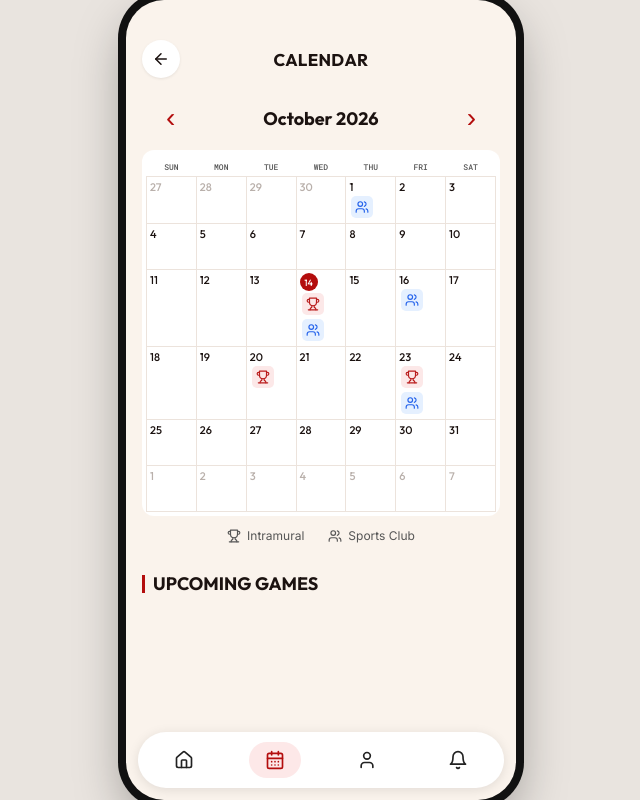
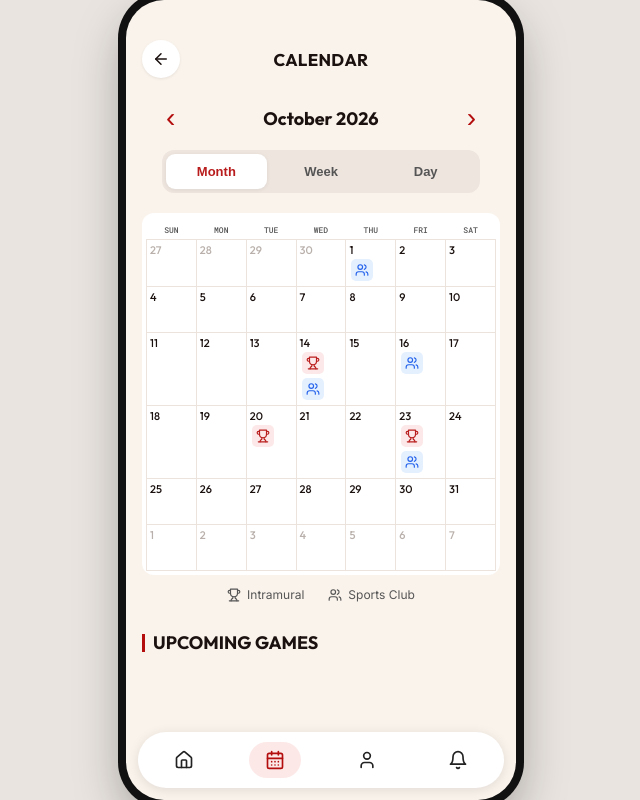
Before and after one commit to maitreyipurandare/TeamUp, a React (Vite) app: page / in a window 1280 px wide. Both pictures are taken after a click on the link "View All". Shown: the whole page, without its empty margins (319-959 px from the left). Built offline with nearby package versions, Linux system fonts and the light colour scheme.

Commit message:
added week and day view

```diff
--- a/src/App.css
+++ b/src/App.css
@@ -637,6 +637,107 @@ h3 {
   background: #e5f0ff;
   color: #2563eb;
 }
+
+/* Month / Week / Day buttons */
+.calendar-view-toggle {
+  display: flex;
+  gap: 4px;
+  margin: 12px 20px 20px;
+  padding: 4px;
+  background: #eee5df;
+  border-radius: 12px;
+}
+
+.calendar-view-toggle button {
+  flex: 1;
+  padding: 10px;
+  border: none;
+  border-radius: 9px;
+  background: transparent;
+  color: #555;
+  font-size: 13px;
+  font-weight: 600;
+  cursor: pointer;
+}
+
+.calendar-view-toggle button.active {
+  background: white;
+  color: #b91c1c;
+  box-shadow: 0 1px 4px #00000012;
+}
+
+/* Week view */
+.calendar-week {
+  display: grid;
+  grid-template-columns: repeat(7, minmax(0, 1fr));
+  gap: 3px;
+  margin: 12px 20px;
+}
+
+.calendar-week-day {
+  display: flex;
+  flex-direction: column;
+  align-items: center;
+  gap: 7px;
+  min-width: 0;
+  min-height: 110px;
+  padding: 8px 2px;
+  border: 1px solid #e8ddd6;
+  border-radius: 7px;
+  background: white;
+  cursor: pointer;
+}
+
+.calendar-week-day small {
+  font-size: 10px;
+  color: #777;
+}
+
+.calendar-week-day b {
+  font-size: 14px;
+}
+
+.calendar-week-day.selected {
+  background: #fff0f0;
+  border-color: #b91c1c;
+}
+
+.calendar-week-day .calendar-event-icons {
+  display: flex;
+  flex-wrap: wrap;
+  justify-content: center;
+  gap: 3px;
+  margin-top: 4px;
+}
+
+/* Day view */
+.calendar-day {
+  margin: 16px 20px;
+  padding: 20px;
+  background: white;
+  border: 1px solid #e8ddd6;
+  border-radius: 12px;
+}
+
+.calendar-day h3 {
+  margin: 0 0 16px;
+  font-size: 18px;
+}
+
+.calendar-day-summary {
+  display: flex;
+  align-items: center;
+  gap: 12px;
+  font-size: 13px;
+  color: #555;
+}
+
+.calendar-day-summary .calendar-event-icons {
+  display: flex;
+  gap: 6px;
+  margin: 0;
+}
+
 .calendar-legend {
   display: flex;
   justify-content: center;
--- a/src/screens.jsx
+++ b/src/screens.jsx
@@ -572,49 +572,119 @@ export function Waiver({ ctx }) {
 export function Calendar({ ctx }) {
   const { sel } = ctx.S;
 
-  // Start in October 2026 to match your existing events
-  const [currentMonth, setCurrentMonth] = useState(new Date(2026, 9, 1));
+  const [view, setView] = useState("month");
+  const [currentDate, setCurrentDate] = useState(new Date(2026, 9, sel || 14));
 
-  const year = currentMonth.getFullYear();
-  const month = currentMonth.getMonth();
+  const year = currentDate.getFullYear();
+  const month = currentDate.getMonth();
 
-  const monthLabel = currentMonth.toLocaleDateString("en-US", {
-    month: "long",
-    year: "numeric",
+  const selectedDate = sel ? new Date(year, month, sel) : null;
+
+  const formatDate = (date, options) =>
+    date.toLocaleDateString("en-US", options);
+
+  const selectDate = (date) => {
+    setCurrentDate(
+      new Date(date.getFullYear(), date.getMonth(), date.getDate())
+    );
+    ctx.set({ sel: date.getDate() });
+  };
+
+  const changePeriod = (offset) => {
+    const next = new Date(currentDate);
+
+    if (view === "month") {
+      next.setDate(1);
+      next.setMonth(next.getMonth() + offset);
+      setCurrentDate(next);
+      ctx.set({ sel: null });
+    } else {
+      next.setDate(next.getDate() + (view === "week" ? offset * 7 : offset));
+      selectDate(next);
+    }
+  };
+
+  const getGamesForDate = (date) => {
+    if (date.getFullYear() !== 2026 || date.getMonth() !== 9) {
+      return [];
+    }
+
+    const day = date.getDate();
+
+    return [EVENTS[day], EXTRA_GAMES[day]].filter(Boolean);
+  };
+
+  const games = selectedDate ? getGamesForDate(selectedDate) : [];
+
+  const firstDay = new Date(year, month, 1).getDay();
+  const daysInMonth = new Date(year, month + 1, 0).getDate();
+
+  const monthDays = Array.from({ length: 42 }, (_, i) => {
+    const date = new Date(year, month, i - firstDay + 1);
+
+    return {
+      date,
+      other: date.getMonth() !== month,
+    };
   });
 
-  const changeMonth = (offset) => {
-    setCurrentMonth(new Date(year, month + offset, 1));
-    ctx.set({ sel: null });
-  };
+  const monthWeeks = Array.from({ length: 6 }, (_, i) =>
+    monthDays.slice(i * 7, i * 7 + 7)
+  );
 
-  // Generate calendar dates dynamically
-  const firstDay = new Date(year, month, 1).getDay();
-  const daysInMonth = new Date(year, month + 1, 0).getDate();
-  const daysInPrevMonth = new Date(year, month, 0).getDate();
+  const weekStart = new Date(currentDate);
+  weekStart.setDate(currentDate.getDate() - currentDate.getDay());
 
-  const days = Array.from({ length: 42 }, (_, i) => {
-    const day = i - firstDay + 1;
-
-    if (day < 1) {
-      return { d: daysInPrevMonth + day, other: true };
-    }
-
-    if (day > daysInMonth) {
-      return { d: day - daysInMonth, other: true };
-    }
-
-    return { d: day, other: false };
+  const weekDays = Array.from({ length: 7 }, (_, i) => {
+    const date = new Date(weekStart);
+    date.setDate(weekStart.getDate() + i);
+    return date;
   });
 
-  const weeks = Array.from({ length: 6 }, (_, r) =>
-    days.slice(r * 7, r * 7 + 7)
+  const isSelected = (date) =>
+    selectedDate &&
+    date.getFullYear() === selectedDate.getFullYear() &&
+    date.getMonth() === selectedDate.getMonth() &&
+    date.getDate() === selectedDate.getDate();
+
+  const renderEventIcons = (date) => (
+    <div className="calendar-event-icons">
+      {getGamesForDate(date).map((game, index) => (
+        <span
+          key={index}
+          className={`ev-icon ${
+            game.type === "club" ? "club-event" : "intramural"
+          }`}
+          title={`${game.g} (${
+            game.type === "club" ? "Sports Club" : "Intramural"
+          })`}
+        >
+          <Icon name={game.type === "club" ? "users" : "trophy"} size={14} />
+        </span>
+      ))}
+    </div>
   );
 
-  // Existing events are for October 2026
-  const isEventMonth = year === 2026 && month === 9;
-  const games =
-    isEventMonth && sel ? [EVENTS[sel], EXTRA_GAMES[sel]].filter(Boolean) : [];
+  const periodLabel =
+    view === "month"
+      ? formatDate(currentDate, {
+          month: "long",
+          year: "numeric",
+        })
+      : view === "week"
+      ? `${formatDate(weekDays[0], {
+          month: "short",
+          day: "numeric",
+        })} – ${formatDate(weekDays[6], {
+          month: "short",
+          day: "numeric",
+          year: "numeric",
+        })}`
+      : formatDate(currentDate, {
+          month: "long",
+          day: "numeric",
+          year: "numeric",
+        });
 
   return (
     <>
@@ -622,100 +692,143 @@ export function Calendar({ ctx }) {
         <TopBar title="Calendar" onBack={() => ctx.root("home")} />
       </div>
 
+      {/* Navigation */}
       <div className="month-nav">
         <button
           type="button"
-          onClick={() => changeMonth(-1)}
-          aria-label="Previous month"
+          onClick={() => changePeriod(-1)}
+          aria-label={`Previous ${view}`}
         >
           ‹
         </button>
 
-        <h3>{monthLabel}</h3>
+        <h3>{periodLabel}</h3>
 
         <button
           type="button"
-          onClick={() => changeMonth(1)}
-          aria-label="Next month"
+          onClick={() => changePeriod(1)}
+          aria-label={`Next ${view}`}
         >
           ›
         </button>
       </div>
 
-      <div className="cal">
-        <table>
-          <thead>
-            <tr>
-              {"SUN MON TUE WED THU FRI SAT".split(" ").map((d) => (
-                <th key={d}>{d}</th>
-              ))}
-            </tr>
-          </thead>
-          <tbody>
-            {weeks.map((w, r) => (
-              <tr key={r}>
-                {w.map(({ d, other }, i) => {
-                  const dayGames =
-                    !other && isEventMonth
-                      ? [EVENTS[d], EXTRA_GAMES[d]].filter(Boolean)
-                      : [];
+      {/* View buttons - the ONLY way to change views */}
+      <div className="calendar-view-toggle">
+        {["month", "week", "day"].map((option) => (
+          <button
+            key={option}
+            type="button"
+            className={view === option ? "active" : ""}
+            onClick={() => {
+              if (option !== "month" && !sel) {
+                ctx.set({ sel: currentDate.getDate() });
+              }
+              setView(option);
+            }}
+          >
+            {option.charAt(0).toUpperCase() + option.slice(1)}
+          </button>
+        ))}
+      </div>
 
-                  const cls = [
-                    other && "o",
-                    !other && isEventMonth && d === 14 && "t",
-                    !other && sel === d && "sel",
-                  ]
-                    .filter(Boolean)
-                    .join(" ");
+      {/* MONTH VIEW */}
+      {view === "month" && (
+        <div className="cal">
+          <table>
+            <thead>
+              <tr>
+                {["SUN", "MON", "TUE", "WED", "THU", "FRI", "SAT"].map(
+                  (day) => (
+                    <th key={day}>{day}</th>
+                  )
+                )}
+              </tr>
+            </thead>
 
-                  return (
+            <tbody>
+              {monthWeeks.map((week, row) => (
+                <tr key={row}>
+                  {week.map(({ date, other }, i) => (
                     <td
-                      key={`${r}-${i}`}
-                      className={cls}
+                      key={i}
+                      className={[other && "o", isSelected(date) && "sel"]
+                        .filter(Boolean)
+                        .join(" ")}
                       onClick={() => {
-                        if (!other) ctx.set({ sel: d });
+                        if (!other) selectDate(date);
                       }}
                     >
-                      {!other && isEventMonth && d === 14 ? <u>{d}</u> : d}
+                      {date.getDate()}
+                      {!other && renderEventIcons(date)}
+                    </td>
+                  ))}
+                </tr>
+              ))}
+            </tbody>
+          </table>
+        </div>
+      )}
 
-                      <div className="calendar-event-icons">
-                        {dayGames.map((game, index) => (
-                          <span
-                            className={`ev-icon ${
-                              game.type === "club" ? "club-event" : "intramural"
-                            }`}
-                            key={index}
-                            title={`${game.g} (${
-                              game.type === "club" ? "Club" : "Intramural"
-                            })`}
-                          >
-                            <Icon
-                              name={game.type === "club" ? "users" : "trophy"}
-                              size={14}
-                            />
-                          </span>
-                        ))}
-                      </div>
-                    </td>
-                  );
-                })}
-              </tr>
-            ))}
-          </tbody>
-        </table>
-      </div>
+      {/* WEEK VIEW */}
+      {view === "week" && (
+        <div className="calendar-week">
+          {weekDays.map((date) => (
+            <button
+              type="button"
+              key={`${date.getFullYear()}-${date.getMonth()}-${date.getDate()}`}
+              className={`calendar-week-day ${
+                isSelected(date) ? "selected" : ""
+              }`}
+              onClick={() => selectDate(date)}
+            >
+              <small>{formatDate(date, { weekday: "short" })}</small>
 
+              <b>{date.getDate()}</b>
+
+              {renderEventIcons(date)}
+            </button>
+          ))}
+        </div>
+      )}
+
+      {/* DAY VIEW */}
+      {view === "day" && (
+        <div className="calendar-day">
+          <h3>
+            {formatDate(currentDate, {
+              weekday: "long",
+              month: "long",
+              day: "numeric",
+            })}
+          </h3>
+
+          <div className="calendar-day-summary">
+            {renderEventIcons(currentDate)}
+
+            <span>
+              {getGamesForDate(currentDate).length === 0
+                ? "No events scheduled"
+                : `${getGamesForDate(currentDate).length} event(s) scheduled`}
+            </span>
+          </div>
+        </div>
+      )}
+
+      {/* Legend */}
       <div className="calendar-legend">
         <span>
           <Icon name="trophy" size={14} />
           Intramural
         </span>
+
         <span>
           <Icon name="users" size={14} />
           Sports Club
         </span>
       </div>
 
+      {/* Upcoming Games */}
       <div style={{ marginTop: "32px" }}>
         <Section title="Upcoming Games" />
       </div>
@@ -723,7 +836,11 @@ export function Calendar({ ctx }) {
       {games.length > 0 && (
         <div
           className="hs"
-          style={{ display: "flex", flexDirection: "column", gap: "12px" }}
+          style={{
+            display: "flex",
+            flexDirection: "column",
+            gap: "12px",
+          }}
         >
           {games.map((game, index) => (
             <div className="game" style={{ width: "100%" }} key={index}>
@@ -732,13 +849,7 @@ export function Calendar({ ctx }) {
               </span>
 
               <div className="nm" style={{ lineHeight: 1.6 }}>
-                {game.b ? (
-                  <>
-                    {game.a} &nbsp;VS&nbsp; {game.b}
-                  </>
-                ) : (
-                  game.a
-                )}
+                {game.b ? `${game.a} VS ${game.b}` : game.a}
               </div>
 
               <div className="meta">
```
